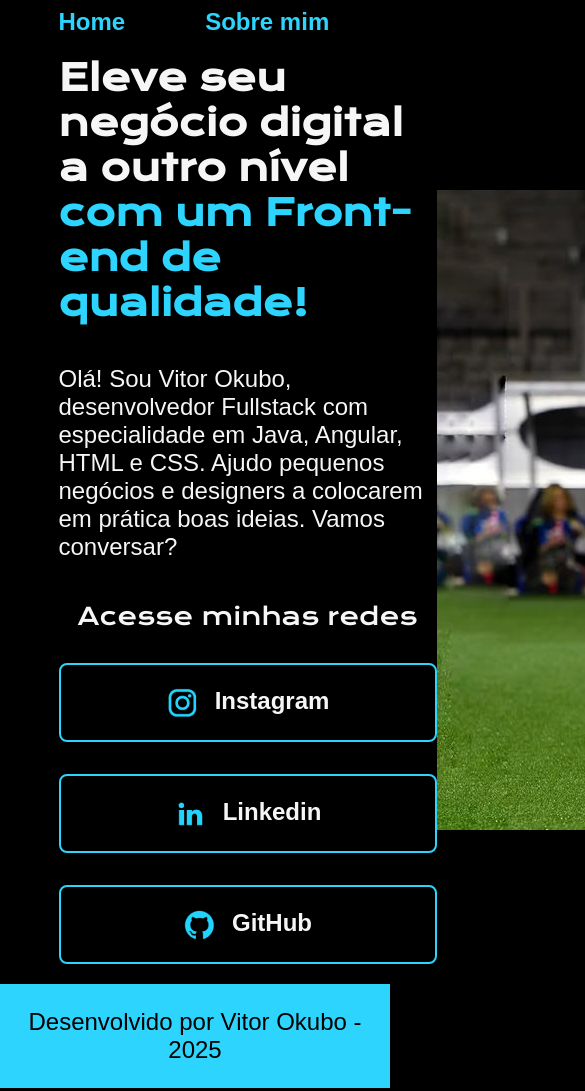
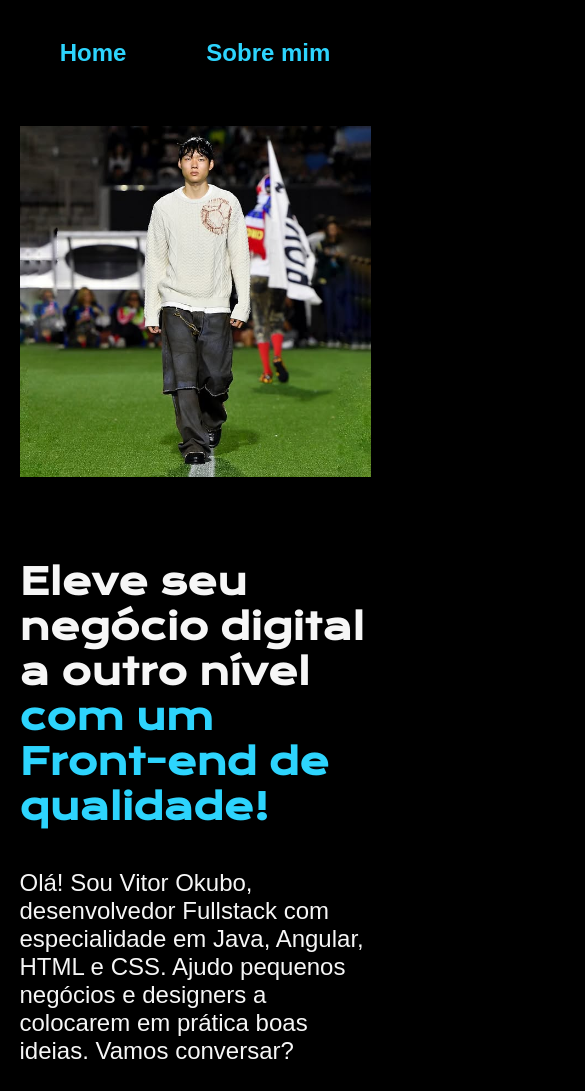
Before and after one commit to vhokuboz/portfolio-alura, a plain HTML site: page index.html in a window 390 px wide. Shown: the top 1091 px of the page, 585 px wide, since content can reach past the window. Drawn offline with nearby package versions, Linux system fonts and the light colour scheme.

Commit message:
Colocando responsividade

```diff
--- a/index.html
+++ b/index.html
@@ -23,21 +23,21 @@
       </p>
       <div class="apresentacao__links">
         <h2 class="apresentacao__links__titulo">Acesse minhas redes</h2>
-        <a class="apresentacao__links__link" href="https://instagram.com/vitor.okubo">
+        <a class="apresentacao__links__navegacao" href="https://instagram.com/vitor.okubo">
           <img src="assets/instagram.png" alt="instagram">
           Instagram
         </a>
-        <a class="apresentacao__links__link" href="https://linkedin.com/in/vitor-hideki-okubo-aparecido-2193b21a1">
+        <a class="apresentacao__links__navegacao" href="https://linkedin.com/in/vitor-hideki-okubo-aparecido-2193b21a1">
           <img src="assets/linkedin.png" alt="instagram">
           Linkedin
         </a>
-        <a class="apresentacao__links__link" href="https://github.com/vhokuboz">
+        <a class="apresentacao__links__navegacao" href="https://github.com/vhokuboz">
           <img src="assets/github.png" alt="instagram">
           GitHub
         </a>
       </div>
     </section>
-    <img src="assets/vitor-okubo.jpeg" alt="Vitor Okubo">
+    <img class="apresentacao__image" src="assets/vitor-okubo.jpeg" alt="Vitor Okubo">
   </main>
   <footer class="rodape">
     Desenvolvido por Vitor Okubo - 2025
--- a/styles/style.css
+++ b/styles/style.css
@@ -33,7 +33,7 @@ body {
 
 .cabecalho__menu__link {
   font-family: var(--fonte-secundaria);
-  font-size: 24px;
+  font-size: 1.5rem;
   font-weight: 600;
   color: var(--cor-terciaria);
   text-decoration: none;
@@ -44,17 +44,18 @@ body {
   display: flex;
   align-items: center;
   justify-content: space-between;
+  gap: 82px;
 }
 
 .apresentacao__conteudo {
-  width: 615px;
+  width: 50%;
   display: flex;
   flex-direction: column;
   gap: 40px;
 }
 
 .apresentacao__conteudo__titulo {
-  font-size: 36px;
+  font-size: 2.25rem;
   font-family: var(--fonte-primaria);
 }
 
@@ -63,7 +64,7 @@ body {
 }
 
 .apresentacao__conteudo__texto {
-  font-size: 24px;
+  font-size: 1.5rem;
   font-family: var(--fonte-secundaria);
 }
 
@@ -77,18 +78,18 @@ body {
 
 .apresentacao__links__titulo {
   font-weight: 400;
-  font-size: 24px;
+  font-size: 1.5rem;
   font-family: var(--fonte-primaria);
 }
 
-.apresentacao__links__link {
+.apresentacao__links__navegacao {
   display: flex;
   justify-content: center;
   gap: 16px;
-  width: 378px;
+  width: 50%;
   text-align: center;
   border-radius: 8px;
-  font-size: 24px;
+  font-size: 1.5rem;
   padding: 21.5px 0;
   text-decoration: none;
   color: var(--cor-secundaria);
@@ -97,16 +98,43 @@ body {
   font-weight: 600;
 }
 
-.apresentacao__links__link:hover {
+.apresentacao__links__navegacao:hover {
   background-color: var(--cor-hover);
+}
+
+.apresentacao__image {
+  width: 50%;
 }
 
 .rodape {
   padding: 24px;
   text-align: center;
   font-family: var(--fonte-secundaria);
-  font-size: 24px;
+  font-size: 1.5rem;
   font-weight: 400;
   color: var(--cor-primaria);
   background-color: var(--cor-terciaria);
 }
+
+@media (max-width: 1200px) {
+  .cabecalho {
+    padding: 10%;
+  }
+
+  .cabecalho__menu {
+    justify-content: center;
+  }
+
+  .apresentacao {
+    flex-direction: column-reverse;
+    padding: 5%;
+  }
+
+  .apresentacao__conteudo {
+    width: 100%;
+  }
+
+  .apresentacao__image {
+    width: 100%;
+  }
+}
```
Also changed, not shown: about.html (+1 -1 lines).
